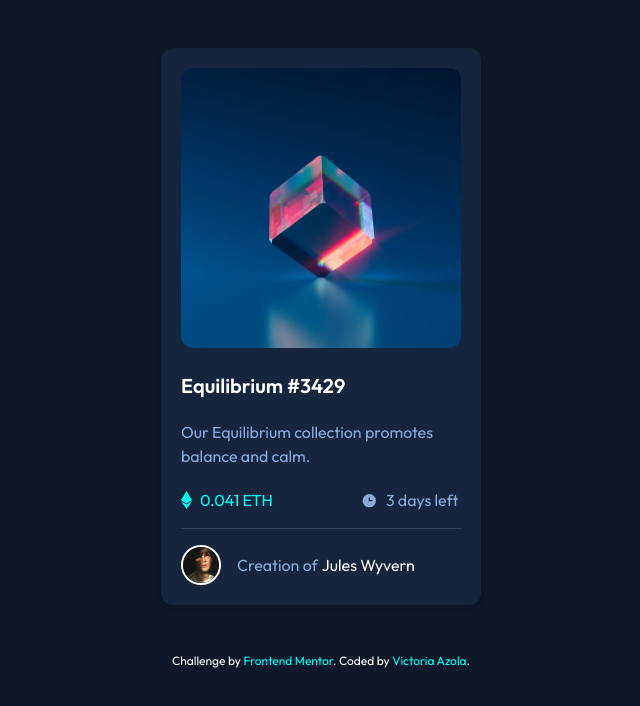
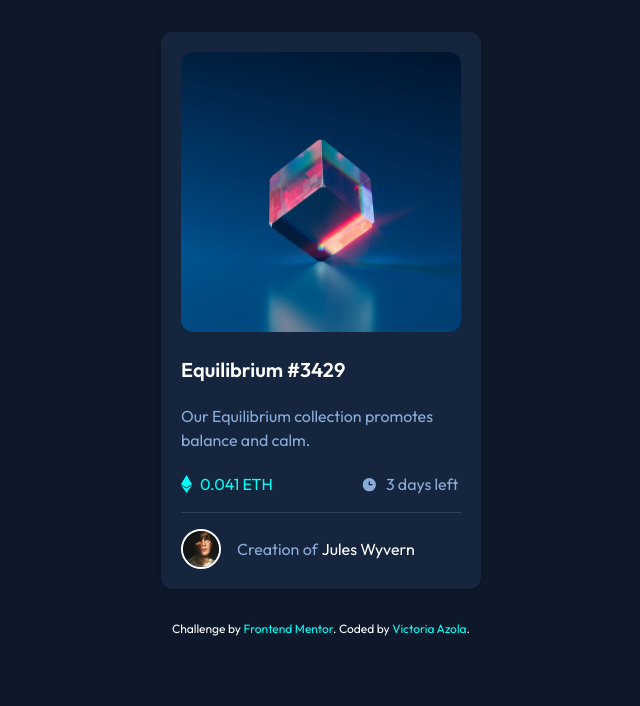
Before and after one commit to VickyAzola/NftCard, a plain HTML site: page index.html in a window 1280 px wide. Shown: the whole page, without its empty margins (319-959 px from the left). Drawn offline with nearby package versions, Linux system fonts and the light colour scheme.

Commit message:
Update index.html

```diff
--- a/index.html
+++ b/index.html
@@ -18,7 +18,7 @@
 <body>
   <main class="flex justify-center items-center">
 
-    <div class="cardColor p-5 w-80 my-12 mx-auto max-w-md rounded-xl shadow-md overflow-hidden">
+    <div class="cardColor p-5 w-80 my-8 mx-auto max-w-md rounded-xl shadow-md overflow-hidden">
 
 
       <section class="md:shrink-0 mb-6">
```
